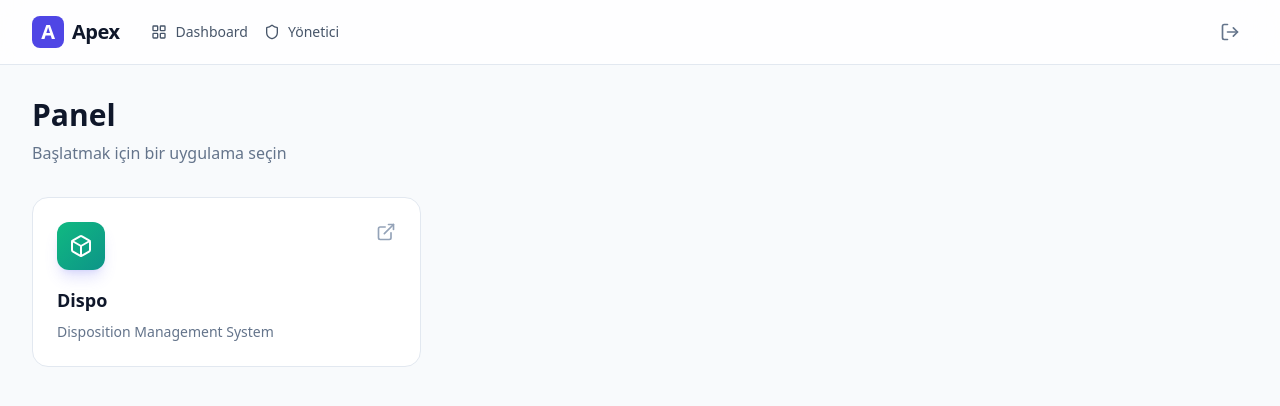
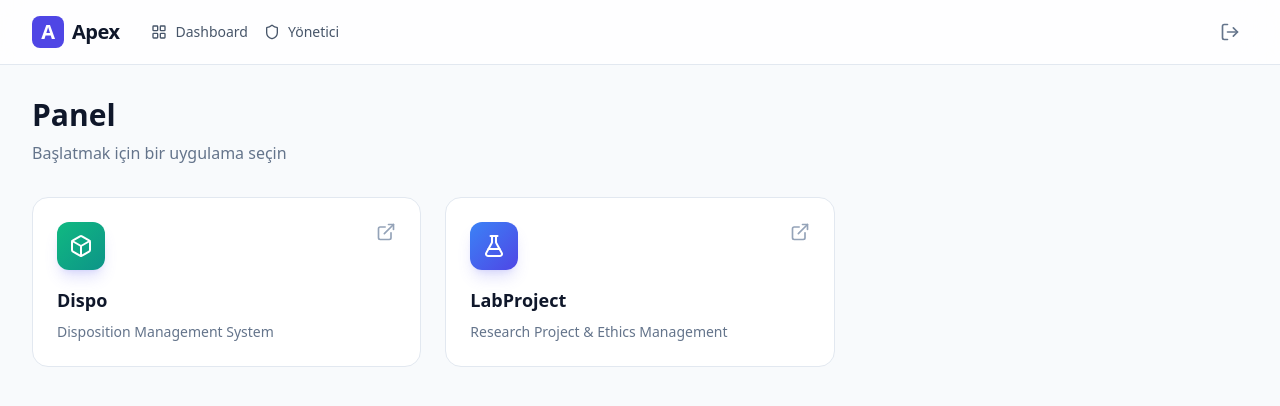
Before and after one commit to ogzhnbygl/Apex, a React (Vite) app: page / in a window 1280 px wide. Shown: the top 406 px of the page. Built offline with nearby package versions, Linux system fonts and the light colour scheme; sample sign-in values are in the browser's storage.

Commit message:
LabProject Module Add

```diff
--- a/package.json
+++ b/package.json
@@ -22,7 +22,7 @@
     "@eslint/js": "^9.39.1",
     "@types/react": "^19.2.5",
     "@types/react-dom": "^19.2.3",
-    "@vitejs/plugin-react": "^5.1.1",
+    "@vitejs/plugin-react": "^4.3.1",
     "autoprefixer": "^10.4.22",
     "eslint": "^9.39.1",
     "eslint-plugin-react-hooks": "^7.0.1",
@@ -30,6 +30,6 @@
     "globals": "^16.5.0",
     "postcss": "^8.5.6",
     "tailwindcss": "^3.4.18",
-    "vite": "^7.2.4"
+    "vite": "^5.4.11"
   }
 }
--- a/src/pages/Dashboard.jsx
+++ b/src/pages/Dashboard.jsx
@@ -1,5 +1,5 @@
 import React from 'react';
-import { ExternalLink, Box } from 'lucide-react';
+import { ExternalLink, Box, FlaskConical } from 'lucide-react';
 
 const Dashboard = () => {
     const [user, setUser] = React.useState(null);
@@ -20,7 +20,14 @@ const Dashboard = () => {
             icon: Box,
             color: 'from-emerald-500 to-teal-600'
         },
-        // Add more apps here
+        {
+            id: 'lab',
+            name: 'LabProject',
+            description: 'Research Project & Ethics Management',
+            url: 'https://labproject.wildtype.app',
+            icon: FlaskConical,
+            color: 'from-blue-500 to-indigo-600'
+        }
     ];
 
     // Filter apps based on user access
```
Also changed, not shown: vercel.json, 1 other file (tests, documents, lock files or other folders).
